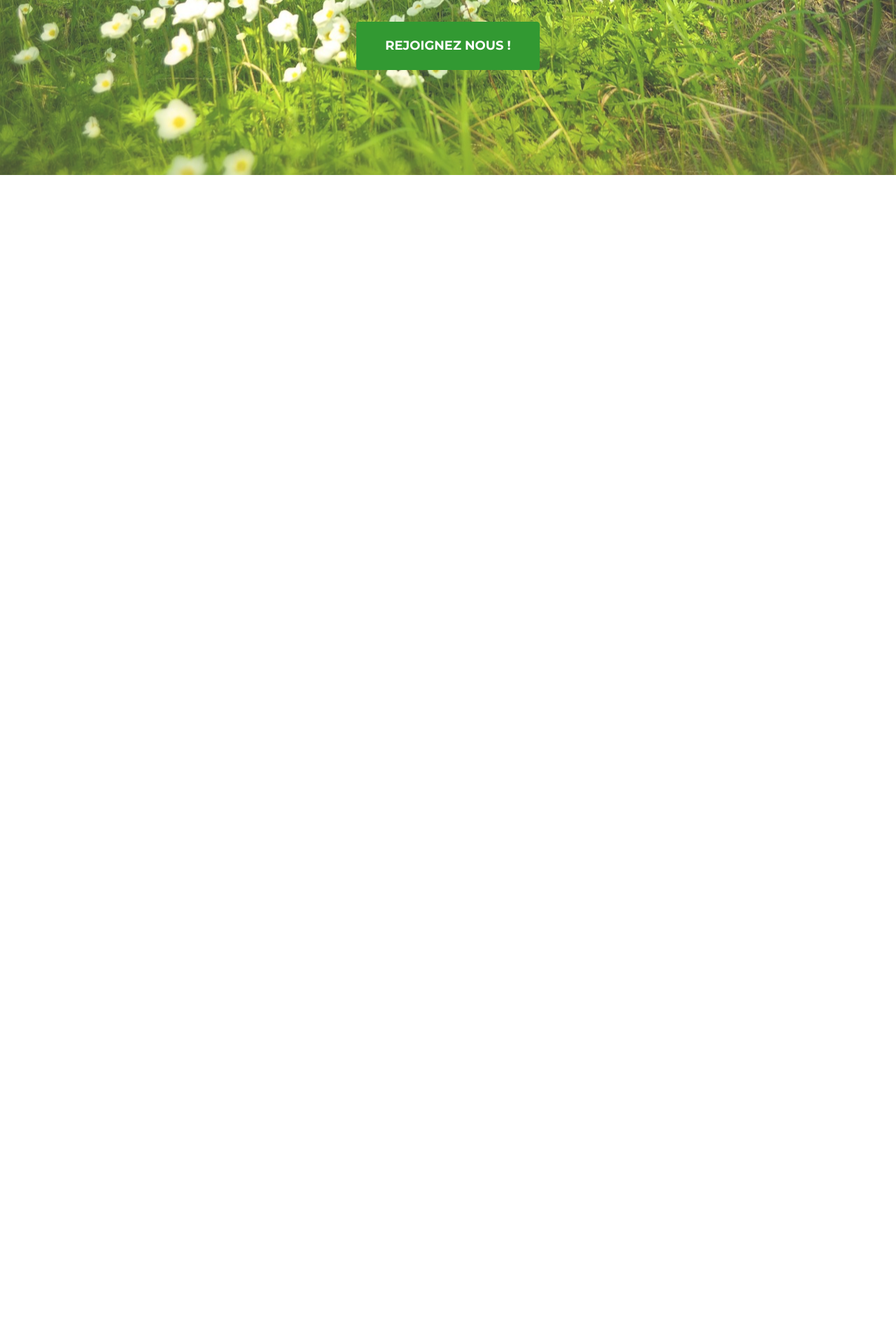
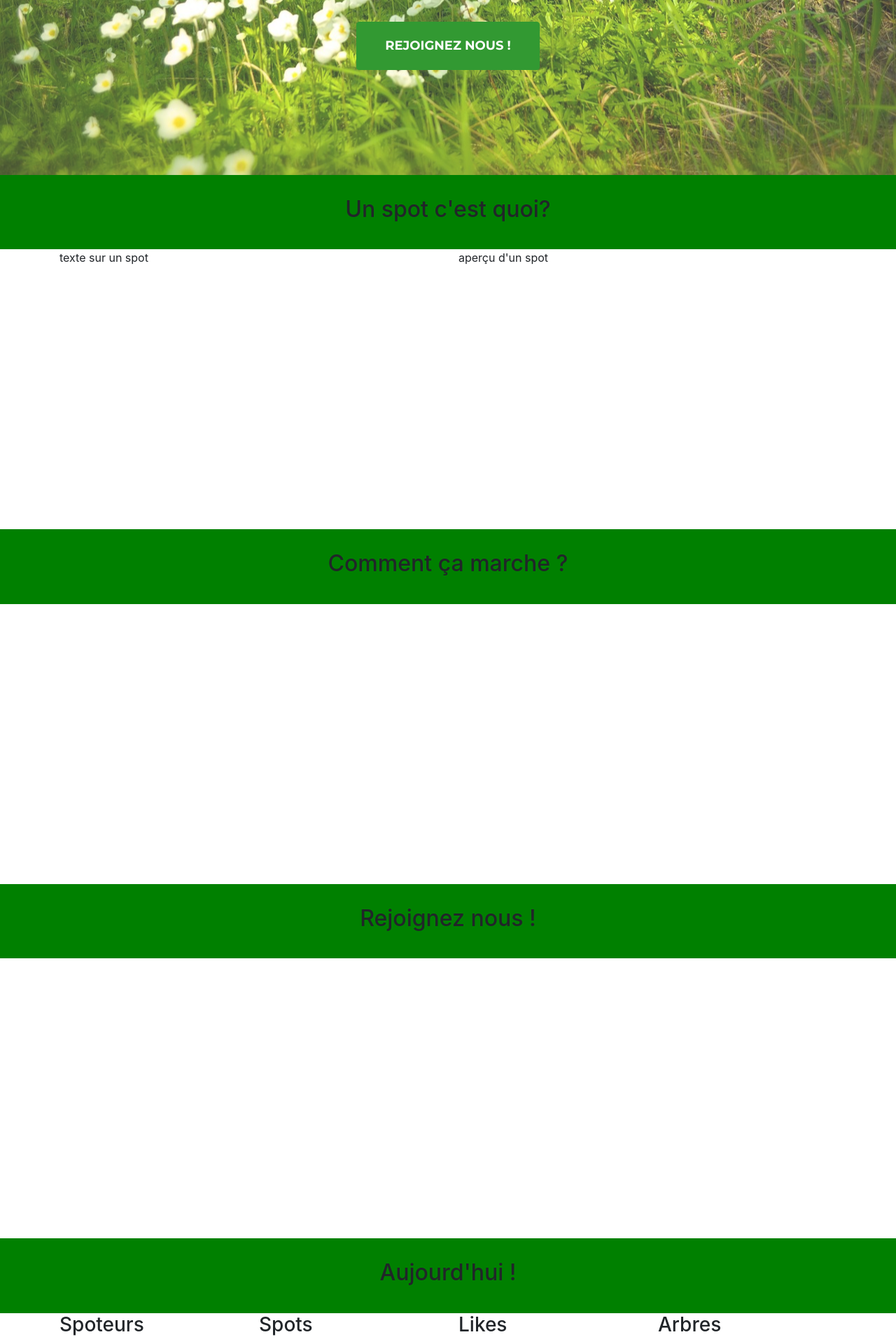
Before and after one commit to stephaniehoussin/Projet-6, a Symfony app: template templates/landing/index.html.twig in a window 1280 px wide. Shown: the part 499-2419 px from the top of the page at 70% size. Before the commit the page ends 749 px from the top, so only its background shows below. Run offline with Twig, Linux system fonts and the light colour scheme; the template is opened without the code that fills it, so the values that code supplies are empty; some libraries are stand-ins or nearby versions; some web fonts are replaced.

Commit message:
preparation landing page section

```diff
--- a/templates/landing/index.html.twig
+++ b/templates/landing/index.html.twig
@@ -7,6 +7,109 @@
 
 {% block body %}
     {% include 'landing/parts/headerLanding.html.twig' %}
+    <section class="landing-spot-title">
+        <div class="container">
+            <div class="row">
+                <div class="col-md-12">
+                    <h2>Un spot c'est quoi? </h2>
+                </div>
+            </div>
+        </div>
+    </section>
+    <section class="landing-spot-content">
+        <div class="container">
+            <div class="row">
+                <div class="col-md-6">
+                    texte sur un spot
+                </div>
+                <div class="col-md-6">
+                    aperçu d'un spot
+                </div>
+            </div>
+        </div>
+    </section>
+
+    <section class="landing-how-title">
+        <div class="container">
+            <div class="row">
+                <div class="col-md-12">
+                    <h2>Comment ça marche ?</h2>
+                </div>
+            </div>
+        </div>
+    </section>
+    <section class="landing-how-content">
+        <div class="container">
+            <div class="row">
+                <div class="col-md-12">
+
+                </div>
+            </div>
+        </div>
+    </section>
+    <section class="landing-join-us-title">
+        <div class="container">
+            <div class="row">
+                <div class="col-md-12">
+                    <h2>Rejoignez nous !</h2>
+                </div>
+            </div>
+        </div>
+    </section>
+    <section class="landing-join-us-content">
+        <div class="container">
+            <div class="row">
+                <div class="col-md-12">
+
+                </div>
+            </div>
+        </div>
+    </section>
+    <section class="landing-stats-title">
+        <div class="container">
+            <div class="row">
+                <div class="col-md-12">
+                    <h2>Aujourd'hui !</h2>
+                </div>
+            </div>
+        </div>
+    </section>
+    <section class="landing-stats-content">
+        <div class="container">
+            <div class="row">
+                <div class="col-md-3">
+                    <h3>Spoteurs</h3>
+                </div>
+                <div class="col-md-3">
+                    <h3>Spots</h3>
+                </div>
+                <div class="col-md-3">
+                    <h3>Likes</h3>
+                </div>
+                <div class="col-md-3">
+                    <h3>Arbres</h3>
+                </div>
+            </div>
+        </div>
+    </section>
+    <section class="landing-opinion-title">
+        <div class="container">
+            <div class="row">
+                <div class="col-md-12">
+                    <h2>Derniers avis postés sur YouSpot !</h2>
+                </div>
+            </div>
+        </div>
+    </section>
+    <section class="landing-opinion-content">
+        <div class="container">
+            <div class="row">
+                <div class="col-md-12">
+
+                </div>
+            </div>
+        </div>
+    </section>
 {% endblock %}
 {% block javascript %}
 {% endblock %}
```
Also changed, not shown: public/assets/css/style.css (added).
